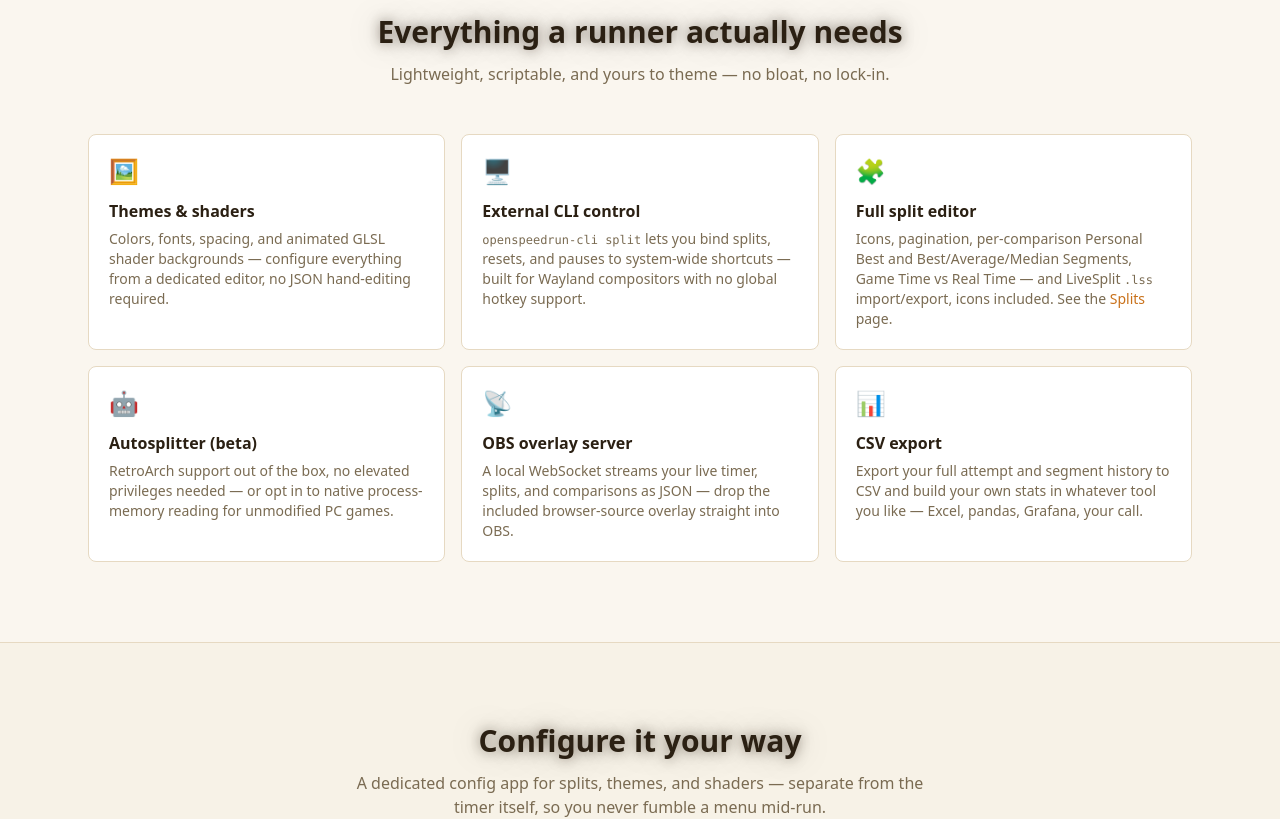
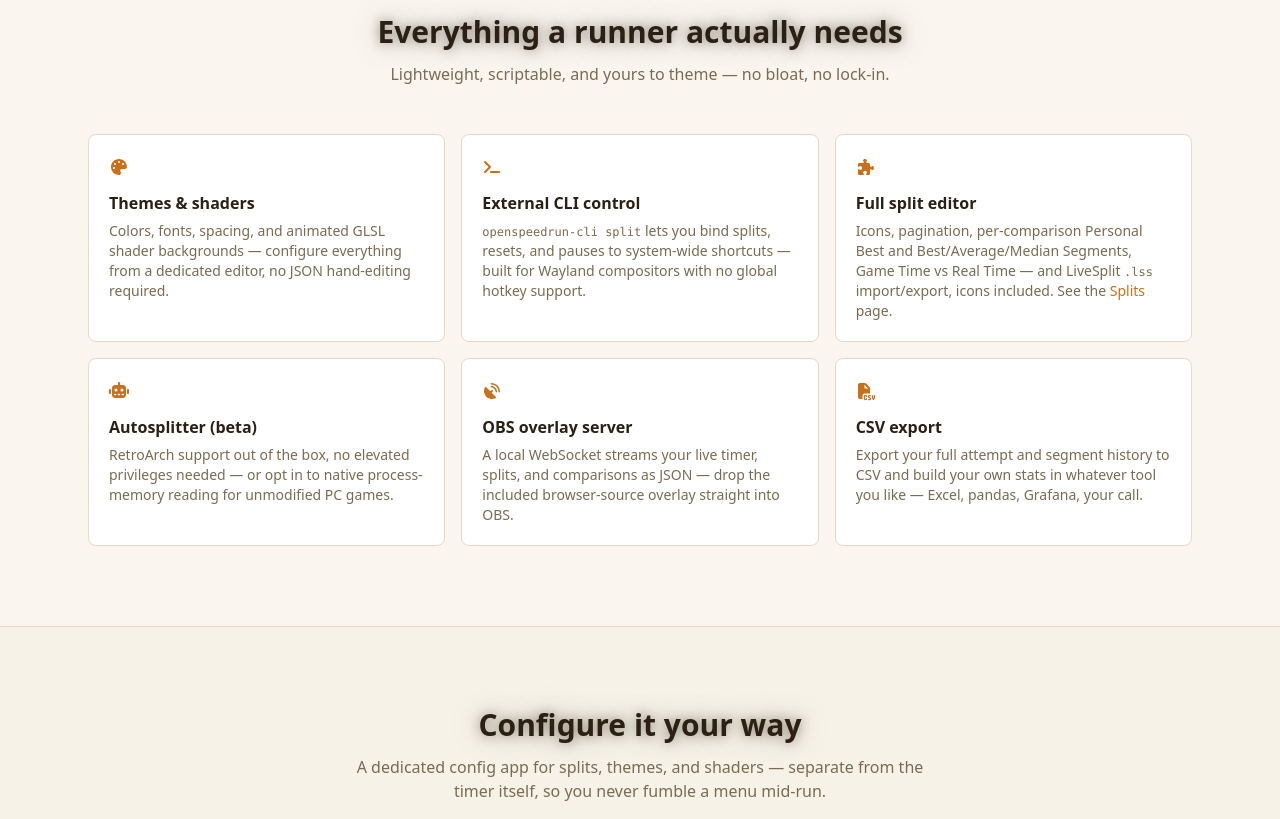
Before and after one commit to SrWither/OpenSpeedRun-Site, a Vue app: page / in a window 1280 px wide. Shown: the part 1800-2619 px from the top of the page. Built offline with nearby package versions, Linux system fonts and the light colour scheme.

Commit message:
feat: icons to fontawesome

```diff
--- a/src/components/FeatureCard.vue
+++ b/src/components/FeatureCard.vue
@@ -1,12 +1,15 @@
 <script setup lang="ts">
-defineProps<{ icon: string; title: string }>()
+import { FontAwesomeIcon } from '@fortawesome/vue-fontawesome'
+import type { IconDefinition } from '@fortawesome/fontawesome-svg-core'
+
+defineProps<{ icon: IconDefinition; title: string }>()
 </script>
 
 <template>
   <div
     class="rounded-lg border border-border bg-surface p-5 transition-colors hover:border-accent/50"
   >
-    <div class="text-2xl">{{ icon }}</div>
+    <FontAwesomeIcon :icon="icon" class="h-6 w-6 text-accent" />
     <h3 class="mt-3 font-semibold">{{ title }}</h3>
     <p class="mt-1.5 text-sm text-ink-muted">
       <slot />
--- a/src/views/HomeView.vue
+++ b/src/views/HomeView.vue
@@ -1,6 +1,14 @@
 <script setup lang="ts">
 import { onMounted, onUnmounted, ref } from "vue";
 import FeatureCard from "@/components/FeatureCard.vue";
+import {
+  faPalette,
+  faTerminal,
+  faPuzzlePiece,
+  faRobot,
+  faSatelliteDish,
+  faFileCsv,
+} from "@fortawesome/free-solid-svg-icons";
 
 // Purely decorative: makes the hero clock look like a live, running timer
 // instead of a static screenshot. Loops every 60s so it never grows a
@@ -115,30 +123,30 @@ onUnmounted(() => cancelAnimationFrame(rafId));
       </div>
 
       <div class="mt-12 grid grid-cols-1 gap-4 sm:grid-cols-2 lg:grid-cols-3">
-        <FeatureCard icon="🖼️" title="Themes & shaders">
+        <FeatureCard :icon="faPalette" title="Themes & shaders">
           Colors, fonts, spacing, and animated GLSL shader backgrounds — configure everything from a
           dedicated editor, no JSON hand-editing required.
         </FeatureCard>
-        <FeatureCard icon="🖥️" title="External CLI control">
+        <FeatureCard :icon="faTerminal" title="External CLI control">
           <code class="font-mono text-xs">openspeedrun-cli split</code> lets you bind splits,
           resets, and pauses to system-wide shortcuts — built for Wayland compositors with no global
           hotkey support.
         </FeatureCard>
-        <FeatureCard icon="🧩" title="Full split editor">
+        <FeatureCard :icon="faPuzzlePiece" title="Full split editor">
           Icons, pagination, per-comparison Personal Best and Best/Average/Median Segments, Game
           Time vs Real Time — and LiveSplit
           <code class="font-mono text-xs">.lss</code> import/export, icons included. See the
           <RouterLink to="/splits" class="text-accent hover:underline">Splits</RouterLink> page.
         </FeatureCard>
-        <FeatureCard icon="🤖" title="Autosplitter (beta)">
+        <FeatureCard :icon="faRobot" title="Autosplitter (beta)">
           RetroArch support out of the box, no elevated privileges needed — or opt in to native
           process-memory reading for unmodified PC games.
         </FeatureCard>
-        <FeatureCard icon="📡" title="OBS overlay server">
+        <FeatureCard :icon="faSatelliteDish" title="OBS overlay server">
           A local WebSocket streams your live timer, splits, and comparisons as JSON — drop the
           included browser-source overlay straight into OBS.
         </FeatureCard>
-        <FeatureCard icon="📊" title="CSV export">
+        <FeatureCard :icon="faFileCsv" title="CSV export">
           Export your full attempt and segment history to CSV and build your own stats in whatever
           tool you like — Excel, pandas, Grafana, your call.
         </FeatureCard>
```
